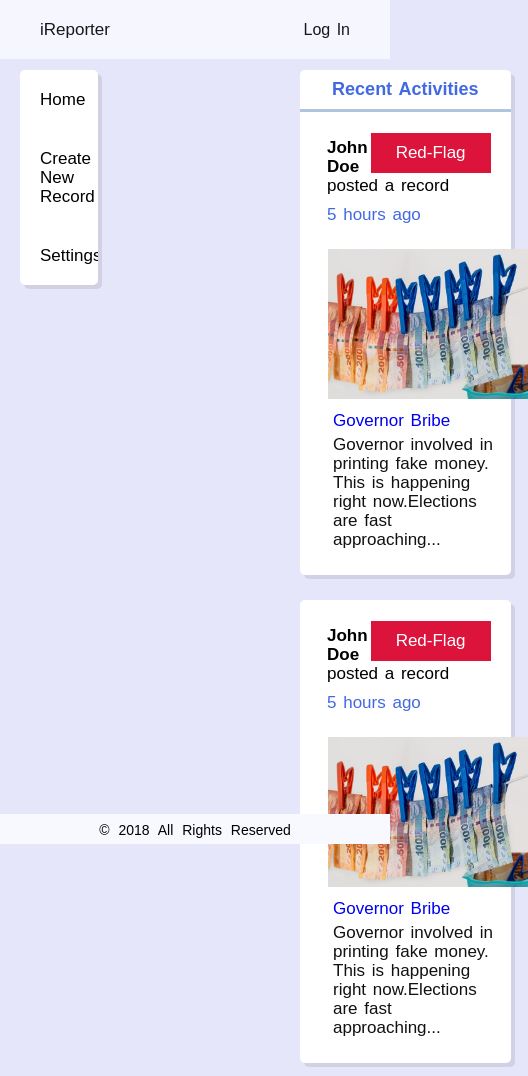
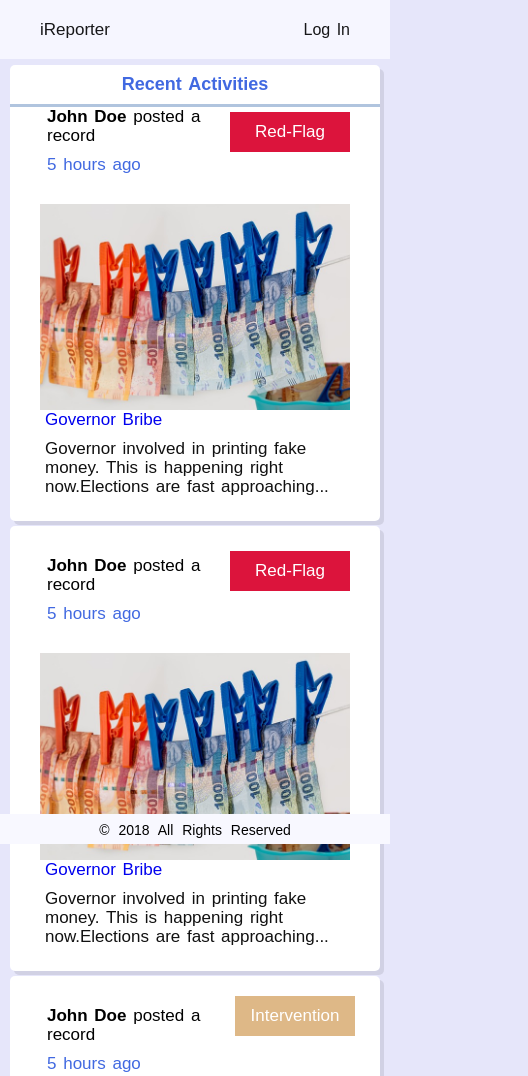
Before and after one commit to ThaLeprechaun/iReporter, a website: page index.html in a window 390 px wide. Shown: the top 1076 px of the page, 528 px wide, since content can reach past the window. Drawn offline with Linux system fonts and the light colour scheme.

Commit message:
bug(make ui responsive): Make App Ui responsive
Allow all pages to be responsive irrespective of device

[Delivers #162695059]

```diff
--- a/UI/css/feeds.css
+++ b/UI/css/feeds.css
@@ -247,7 +247,7 @@ body{
 .record{
 	width: 100%;
 	float: left;
-	margin: 10px 0 0 8px;
+	margin: 10px 10px 10px 8px;
 }
 .record p{
   margin: 5px;
@@ -263,10 +263,17 @@ body{
 	background-color: silver;
 }
 .record img{
-  width: 200px;
-  height: 150px;
+  width: 30%;
+  height: auto;
   float: left;
   margin: -10px 12px 12px 0px;
+}
+.record .describe{
+  width: 100%;
+  margin-top: 10px;
+}
+.record p{
+  margin-top: 0px;
 }
 .footer{
   position: fixed;
@@ -393,3 +400,21 @@ button{
   background-color: lavender;
   color: black;
 }
+
+@media screen and (max-width: 620px){
+  .activities, .container, .content, .category, .subcontent, .record{
+    width: auto;
+    float: none;
+    margin: 5px;
+    position: all;
+  }
+  .leftpane{
+    display: none;
+  }
+  .record img{
+    width: 100%;
+    float: none;
+    height: auto;
+    margin: 0;
+  }
+}
```
Also changed, not shown: UI/css/style.css (+10 -1 lines).
